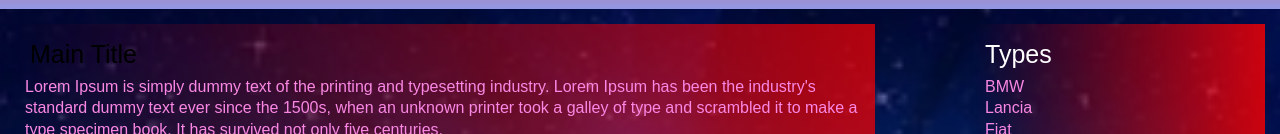
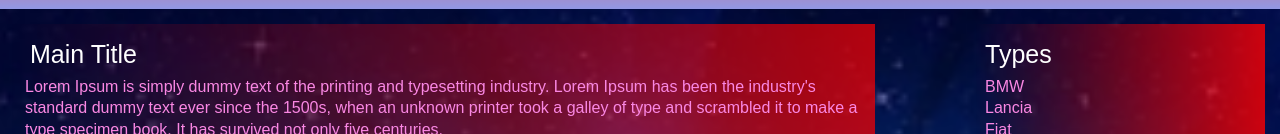
Before and after one commit to nirmalieo3/jquery-project, a plain HTML site: page index.html in a window 1280 px wide. Shown: the part 165-299 px from the top of the page. Drawn offline with nearby package versions, Linux system fonts and the light colour scheme; a web font is replaced by a local one.

Commit message:
Update style.css

```diff
--- a/style.css
+++ b/style.css
@@ -150,6 +150,9 @@
     /*background: linear-gradient(0.25turn, #3f87a6, #ebf8e1, #f69d3c);*/
     padding:10px;
     background-image: linear-gradient(to right, rgba(255,0,0,0), rgba(255,0,0,.7));
+}
+.first-article h1{
+    color:white;
 }
 
 .first-section {
```
